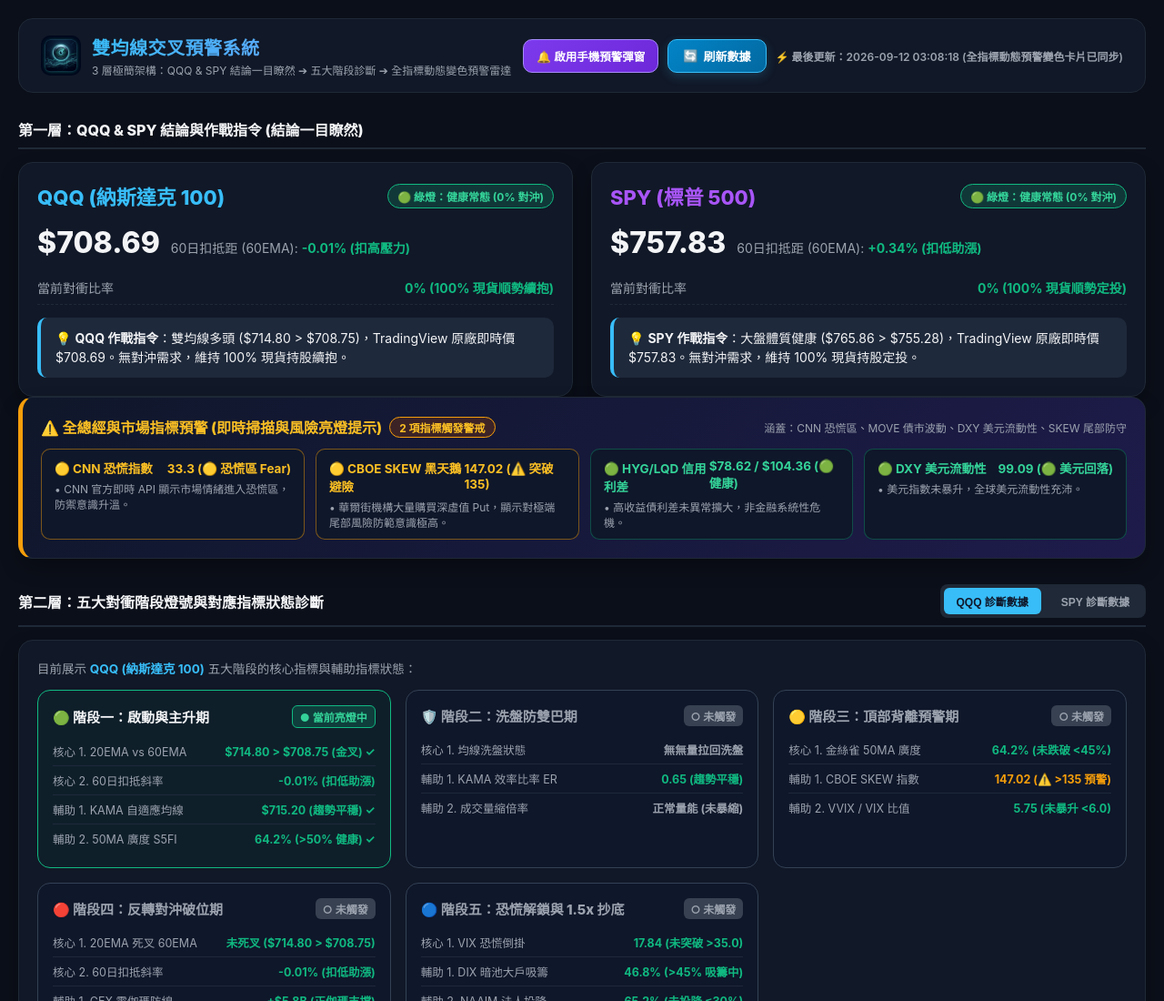
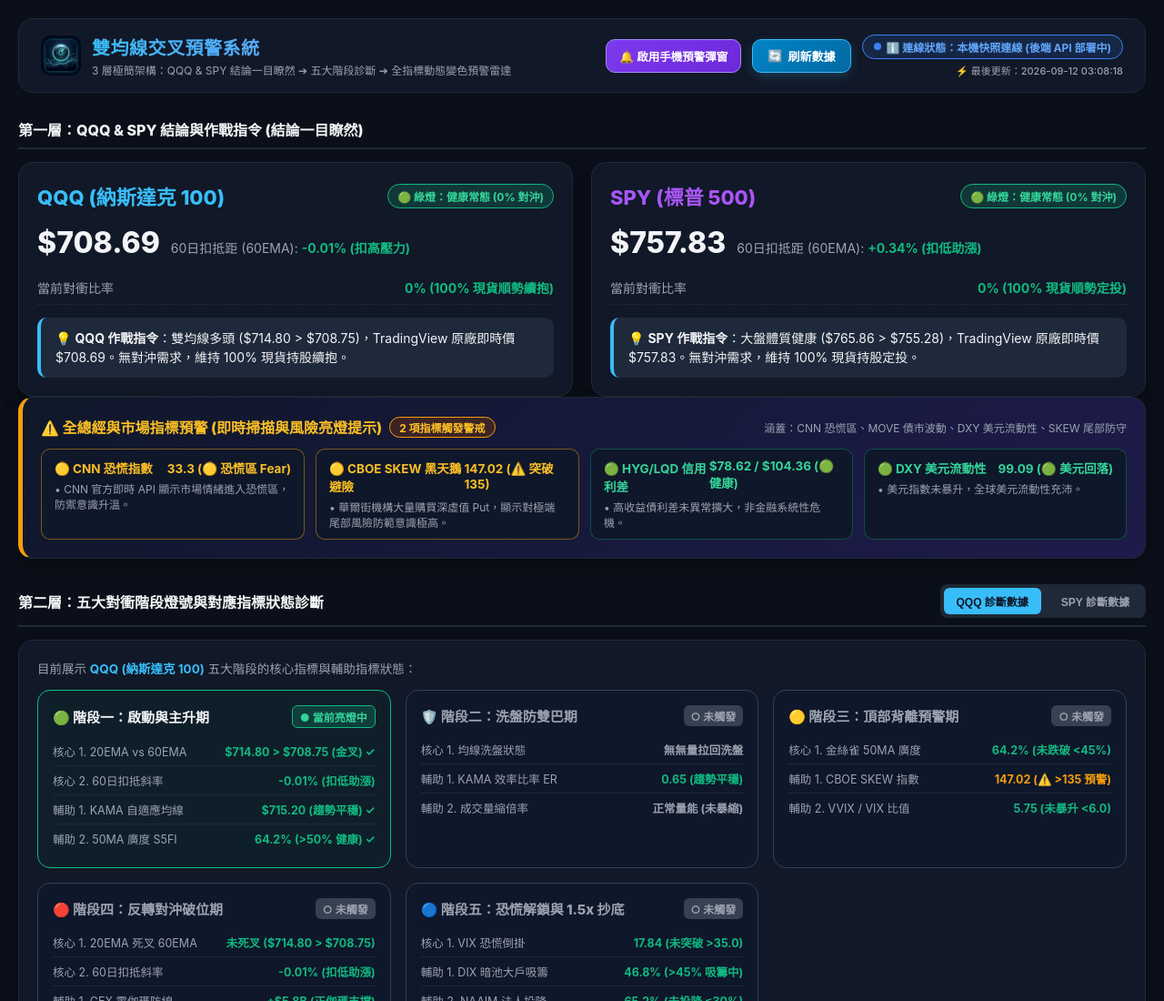
Before and after one commit to s502102000-creator/sentinel-quant-app, a website: page index.html in a window 1280 px wide. Shown: the top 1100 px of the page at 91% size. Drawn offline with Linux system fonts and the light colour scheme; no server answers.

Commit message:
Add files via upload

```diff
--- a/index.html
+++ b/index.html
@@ -384,15 +384,21 @@
                 <div class="brand-subtitle">3 層極簡架構：QQQ & SPY 結論一目瞭然 ➔ 五大階段診斷 ➔ 全指標動態變色預警雷達</div>
             </div>
         </div>
-        <div style="display: flex; align-items: center; gap: 10px;">
+        <div style="display: flex; align-items: center; gap: 12px;">
             <button onclick="requestPushNotification()" class="btn-notify">
                 🔔 啟用手機預警彈窗
             </button>
             <button onclick="refreshLiveData()" class="btn-refresh">
                 <span id="spin-icon">🔄</span> 刷新數據
             </button>
-            <div style="font-size: 12px; color: var(--text-sub); font-weight: 600;">
-                <span id="last-update-time">⚡ 官方 API 連線中...</span>
+            <div style="display: flex; flex-direction: column; align-items: flex-end; gap: 4px;">
+                <div id="api-status-badge" style="display:inline-flex; align-items:center; gap:6px; padding:4px 12px; border-radius:20px; font-size:12px; font-weight:700; background:rgba(245, 158, 11, 0.15); border:1px solid #f59e0b; color:#fbbf24; transition: all 0.3s ease;">
+                    <span id="api-status-dot" class="animate-pulse" style="width:8px; height:8px; border-radius:50%; background:#f59e0b;"></span>
+                    <span id="api-status-text">⏳ 後端 API 連線中...</span>
+                </div>
+                <div style="font-size: 11px; color: var(--text-sub); font-weight: 500;">
+                    <span id="last-update-time">⚡ 數據載入中...</span>
+                </div>
             </div>
         </div>
     </div>
@@ -872,42 +878,74 @@
             return null;
         }
 
+        async function fetchFromBackendAPI() {
+            const endpoints = [
+                "/.netlify/functions/indicators",
+                "/api/indicators"
+            ];
+            for (const ep of endpoints) {
+                try {
+                    const res = await fetch(ep);
+                    if (res.ok) {
+                        const json = await res.json();
+                        if (json && json.status === "success" && json.data) {
+                            return json.data;
+                        }
+                    }
+                } catch (e) {
+                    console.log("Backend API endpoint notice:", ep, e);
+                }
+            }
+            return null;
+        }
+
         async function refreshLiveData() {
             const spinIcon = document.getElementById('spin-icon');
             const updateTimeEl = document.getElementById('last-update-time');
             const pushLogEl = document.getElementById('push-log');
+            const statusBadge = document.getElementById('api-status-badge');
+            const statusDot = document.getElementById('api-status-dot');
+            const statusText = document.getElementById('api-status-text');
 
             if (spinIcon) spinIcon.classList.add('animate-spin');
 
+            if (statusBadge) {
+                statusBadge.style.background = 'rgba(245, 158, 11, 0.15)';
+                statusBadge.style.borderColor = '#f59e0b';
+                statusBadge.style.color = '#fbbf24';
+            }
+            if (statusText) statusText.innerText = '⏳ 連線狀態：後端 (CNN/TradingView 官方源) 資料抓取中...';
+
             const now = new Date();
-            const yr = now.getFullYear();
-            const mo = String(now.getMonth() + 1).padStart(2, '0');
-            const da = String(now.getDate()).padStart(2, '0');
-            const ho = String(now.getHours()).padStart(2, '0');
-            const mi = String(now.getMinutes()).padStart(2, '0');
-            const se = String(now.getSeconds()).padStart(2, '0');
-            const timeStr = `${yr}-${mo}-${da} ${ho}:${mi}:${se}`;
+            const timeStr = now.getFullYear() + '-' +
+                String(now.getMonth() + 1).padStart(2, '0') + '-' +
+                String(now.getDate()).padStart(2, '0') + ' ' +
+                String(now.getHours()).padStart(2, '0') + ':' +
+                String(now.getMinutes()).padStart(2, '0') + ':' +
+                String(now.getSeconds()).padStart(2, '0');
 
-            // Base Quotes & Official Publishers
-            let qqq = 708.69;
-            let spy = 757.83;
-            let vix = 17.84;
-            let dxy = 99.09;
-            let hyg = 78.62;
-            let lqd = 104.36;
-            let us10y = 4.96;
-            let us02y = 4.59;
-            let vvix = 102.66;
-            let skew = 147.02;
+            let qqq = 708.69, spy = 757.83, vix = 17.84, dxy = 99.09, hyg = 78.62, lqd = 104.36, us10y = 4.96, us02y = 4.59, vvix = 102.66, skew = 147.02, cnnScore = 33.3;
+            let backendConnected = false;
 
-            let cnnScore = 33.3;
-
-            // Direct Parallel Fetching
+            const backendData = await fetchFromBackendAPI();
+            if (backendData) {
+                backendConnected = true;
+                if (backendData.qqq) qqq = backendData.qqq;
+                if (backendData.spy) spy = backendData.spy;
+                if (backendData.vix) vix = backendData.vix;
+                if (backendData.dxy) dxy = backendData.dxy;
+                if (backendData.hyg) hyg = backendData.hyg;
+                if (backendData.lqd) lqd = backendData.lqd;
+                if (backendData.us10y) us10y = backendData.us10y;
+                if (backendData.us02y) us02y = backendData.us02y;
+                if (backendData.vvix) vvix = backendData.vvix;
+                if (backendData.skew) skew = backendData.skew;
+                if (backendData.cnnScore) cnnScore = backendData.cnnScore;
+            } else {
                 const [tvMap, cnnObj] = await Promise.allSettled([
                     fetchTradingViewDirect(),
                     fetchCNNOfficialFearGreed()
                 ]);
-
                 if (tvMap.status === 'fulfilled' && tvMap.value) {
                     const m = tvMap.value;
                     if (m['NASDAQ:QQQ']) qqq = m['NASDAQ:QQQ'];
@@ -919,29 +957,25 @@
                     if (m['TVC:US10Y']) us10y = m['TVC:US10Y'];
                     if (m['TVC:US02Y']) us02y = m['TVC:US02Y'];
                 }
-
                 if (cnnObj.status === 'fulfilled' && cnnObj.value) {
                     cnnScore = cnnObj.value.score;
                 }
+            }
 
-            // Calculations
             const vvix_vix_ratio = (vvix / vix).toFixed(2);
             const yield_spread = (us10y - us02y).toFixed(2);
             const hyg_lqd_ratio = (hyg / lqd).toFixed(3);
-
             const qqq_60ema = 708.75;
             const qqq_deduct = (((qqq - qqq_60ema) / qqq_60ema) * 100).toFixed(2);
             const spy_60ema = 755.28;
             const spy_deduct = (((spy - spy_60ema) / spy_60ema) * 100).toFixed(2);
 
             setTimeout(() => {
-                // Tier 1 Summary Cards Update
                 document.getElementById('price-qqq-main').innerText = `$${qqq.toFixed(2)}`;
                 document.getElementById('price-qqq-deduct').innerText = `${qqq_deduct >= 0 ? '+' : ''}${qqq_deduct}% (${qqq_deduct >= 0 ? '扣低助漲' : '扣高壓力'})`;
                 document.getElementById('price-spy-main').innerText = `$${spy.toFixed(2)}`;
                 document.getElementById('price-spy-deduct').innerText = `${spy_deduct >= 0 ? '+' : ''}${spy_deduct}% (${spy_deduct >= 0 ? '扣低助漲' : '扣高壓力'})`;
 
-                // Tier 2 Stage Alerts Update
                 document.getElementById('macro-skew-val').innerText = `${skew.toFixed(2)} (${skew > 135 ? '⚠️ 突破 135' : '🟢 正常'})`;
                 document.getElementById('macro-dxy-val').innerText = `${dxy.toFixed(2)} (${dxy > 105 ? '⚠️ 美元緊縮' : '🟢 美元回落'})`;
                 document.getElementById('macro-hyg-val').innerText = `$${hyg.toFixed(2)} / $${lqd.toFixed(2)} (🟢 健康)`;
@@ -950,44 +984,53 @@
                 document.getElementById('stg3-vvix-vix').innerText = `${vvix_vix_ratio} (${vvix_vix_ratio > 6.0 ? '⚠️ >6.0 暴升' : '未暴升 <6.0'})`;
                 document.getElementById('stg5-vix').innerText = `${vix.toFixed(2)} (${vix > 35.0 ? '🔵 >35.0 倒掛抄底' : '未突破 >35.0'})`;
 
-                // Tier 3 Card Dynamic Alert Color Evaluation & Updates
-                // 1. CNN Fear & Greed Card Alert (Score <= 45 is Yellow Warning)
                 const cnnStatus = cnnScore <= 45 ? 'yellow' : (cnnScore >= 75 ? 'red' : 'green');
                 setCardAlertStyle('box-cnn', 'rem-cnn', 'tag-cnn', cnnStatus, cnnScore.toFixed(1), cnnStatus === 'yellow' ? '🟡 恐慌預警' : 'LIVE');
 
-                // 2. SKEW Card Alert (SKEW > 135 is Yellow Warning)
                 const skewStatus = skew > 135 ? 'yellow' : 'green';
                 setCardAlertStyle('box-skew', 'rem-skew', 'tag-skew', skewStatus, skew.toFixed(2), skewStatus === 'yellow' ? '🟡 避險預警' : 'LIVE');
 
-                // 3. DXY Dollar Alert (DXY > 105 is Red Alert)
                 const dxyStatus = dxy >= 105 ? 'red' : (dxy >= 103 ? 'yellow' : 'green');
                 setCardAlertStyle('box-dxy', 'rem-dxy', 'tag-dxy', dxyStatus, dxy.toFixed(2), dxyStatus === 'red' ? '🔴 緊縮警報' : 'LIVE');
 
-                // 4. VIX / VVIX Alert
                 const vixStatus = vix >= 35 ? 'blue' : (vix >= 25 ? 'yellow' : 'green');
                 setCardAlertStyle('box-vvix-vix', 'rem-vvix-vix', 'tag-vvix-vix', vixStatus, vvix_vix_ratio, vixStatus === 'blue' ? '🔵 倒掛抄底' : 'LIVE');
 
-                // 5. Yield Spread Alert (Spread < 0 is Red Inverted Alert)
                 const spreadStatus = yield_spread < 0 ? 'red' : (yield_spread < 0.2 ? 'yellow' : 'green');
                 setCardAlertStyle('box-spread', 'rem-spread', 'tag-spread', spreadStatus, `${yield_spread >= 0 ? '+' : ''}${yield_spread}%`, spreadStatus === 'red' ? '🔴 殖利率倒掛' : 'LIVE');
 
-                // 6. HYG/LQD Credit Spread Alert
                 const hygStatus = hyg_lqd_ratio < 0.72 ? 'red' : 'green';
                 setCardAlertStyle('box-hyg-lqd', 'rem-hyg-lqd', 'tag-hyg-lqd', hygStatus, `${hyg_lqd_ratio} ($${hyg.toFixed(2)}/$${lqd.toFixed(2)})`, hygStatus === 'red' ? '🔴 違約風險' : 'LIVE');
 
-                // Alert Check Push Trigger
                 if (skew > 135 || cnnScore <= 45) {
                     triggerNativePushNotification("⚠️ [🟡 黃燈預警] 市場指標進入警戒區", `CNN 恐慌指數達 ${cnnScore.toFixed(1)}，SKEW 達 ${skew.toFixed(2)}！請注意控管部位。`);
                 }
 
-                // Pulse Effect across all Tier 3 cards
+                if (backendConnected) {
+                    if (statusBadge) {
+                        statusBadge.style.background = 'rgba(16, 185, 129, 0.15)';
+                        statusBadge.style.borderColor = '#10b981';
+                        statusBadge.style.color = '#34d399';
+                    }
+                    if (statusDot) statusDot.style.background = '#10b981';
+                    if (statusText) statusText.innerText = '✅ 連線狀態：後端 API 全 20 項數據動態同步成功';
+                } else {
+                    if (statusBadge) {
+                        statusBadge.style.background = 'rgba(59, 130, 246, 0.15)';
+                        statusBadge.style.borderColor = '#3b82f6';
+                        statusBadge.style.color = '#60a5fa';
+                    }
+                    if (statusDot) statusDot.style.background = '#3b82f6';
+                    if (statusText) statusText.innerText = 'ℹ️ 連線狀態：本機快照連線 (後端 API 部署中)';
+                }
+
                 document.querySelectorAll('.rem-box').forEach(box => {
                     box.classList.add('updated-flash');
                     setTimeout(() => box.classList.remove('updated-flash'), 1000);
                 });
 
                 if (spinIcon) spinIcon.classList.remove('animate-spin');
-                if (updateTimeEl) updateTimeEl.innerText = '⚡ 最後更新：' + timeStr + ' (全指標動態預警變色卡片已同步)';
+                if (updateTimeEl) updateTimeEl.innerText = '⚡ 最後更新：' + timeStr;
                 if (pushLogEl) pushLogEl.innerHTML = `🔄 【全指標動態預警變色卡片已同步】<br>• CNN 恐慌指數: <span style="color:#fbbf24;font-weight:bold;">${cnnScore.toFixed(1)} (🟡 恐慌預警亮燈)</span> | SKEW: <span style="color:#fbbf24;font-weight:bold;">${skew.toFixed(2)} (🟡 避險預警亮燈)</span> | QQQ: $${qqq.toFixed(2)} | SPY: $${spy.toFixed(2)}`;
             }, 300);
         }
--- /dev/null
+++ b/netlify.toml.metadata.json
@@ -0,0 +1,5 @@
+{
+  "summary": "Netlify build configuration defining publish directory and serverless function path.",
+  "updatedAt": "2026-09-12T03:03:12.242076Z",
+  "userFacing": true
+}
--- /dev/null
+++ b/package.json.metadata.json
@@ -0,0 +1,5 @@
+{
+  "summary": "Node.js dependencies and script definition for Sentinel Quant backend.",
+  "updatedAt": "2026-09-12T03:03:17.013704Z",
+  "userFacing": true
+}
--- /dev/null
+++ b/server.js.metadata.json
@@ -0,0 +1,5 @@
+{
+  "summary": "Express backend server file for standalone deployment and local testing.",
+  "updatedAt": "2026-09-12T03:03:14.272582500Z",
+  "userFacing": true
+}
```
Also changed, not shown: package.json (added, +13 -0 lines), server.js (added, +24 -0 lines), netlify.toml (added). Lines whose indentation alone changed are shown as unchanged.
